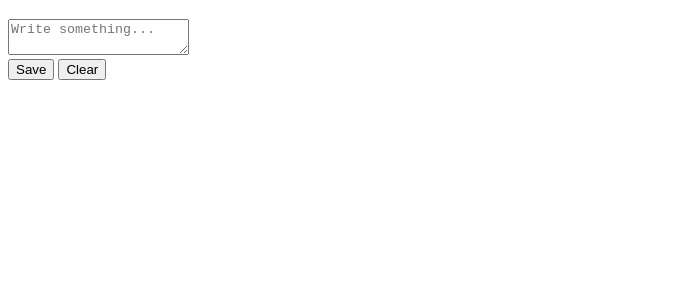
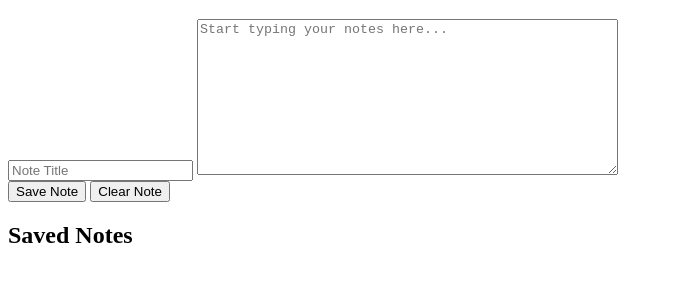
Before and after one commit to dontmindme250/notepad, a plain HTML site: page notepad/index.html in a window 1280 px wide. Shown: the part 61-342 px from the top of the page, without its empty margins (0-673 px from the left). Drawn offline with Linux system fonts and the light colour scheme.

Commit message:
updated html

```diff
--- a/notepad/index.html
+++ b/notepad/index.html
@@ -1,22 +1,33 @@
 <!DOCTYPE html>
 <html lang="en">
+<head>
 	<meta charset="UTF-8">
 	<meta name="viewport" content="width=device-width, initial-scale=1.0">
 	<meta http-equiv="X-UA-Compatible" content="ie=edge">
 	<title>Notepad</title>
 	<link rel="stylesheet" href="style.css">
-</html>
+</head>
 
 <body>
 	<div class="container">
-		<div class="header">
+		<header>
 			<h1>Notepad</h1>
-		</div>
-		<div class="content">
-			<textarea id="textarea" placeholder="Write something..."></textarea>
-		</div>
-		<div class="footer">
-			<button id="save">Save</button>
-			<button id="clear">Clear</button>
-		</div>
+		</header>
+		<section class="note-entry">
+			<input type="text" id="noteTitle" placeholder="Note Title"/>
+			<textarea id="noteArea" rows="10" cols="50" placeholder="Start typing your notes here..."></textarea>
+			<footer>
+				<button id="saveBtn">Save Note</button>
+				<button id="clearBtn">Clear Note</button>
+			</footer>
+		</section>
+		<section class="saved-notes">
+			<h2>Saved Notes</h2>
+			<ul id="notesList">
+				<!-- saved notes will appear here -->
+			</ul>
+		</section>
+	</div>
+	<script src="script.js"></script>
 </body>
+</html>
```
